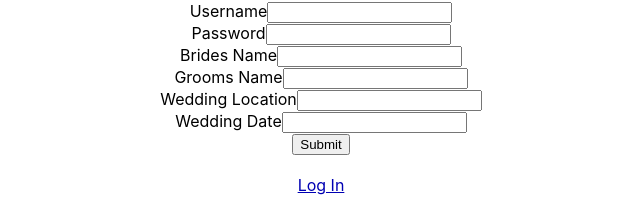
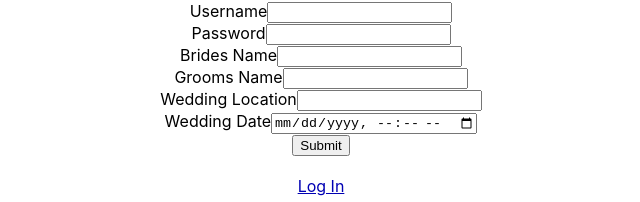
Before and after one commit to Kkelly22/wedding-itinerary-app, a React (Create React App) app in the folder client/: page /signup in a window 1280 px wide. Shown: the part 81-283 px from the top of the page, without its empty margins (319-959 px from the left). Built offline with nearby package versions, Linux system fonts and the light colour scheme.

Commit message:
changed the Wedding Date signup to a date-time local and formatted the display

```diff
--- a/client/src/components/users/WeddingInfo.js
+++ b/client/src/components/users/WeddingInfo.js
@@ -1,5 +1,6 @@
 import React, { Component } from 'react';
 import './../../App.css';
+import Moment from 'react-moment';
 
 class WeddingInfo extends Component {
 
@@ -9,7 +10,7 @@ class WeddingInfo extends Component {
       <div className="wedding-info">
         Wedding Location: {this.props.user.wedding_location}
         <br />
-        Wedding Date: {this.props.user.wedding_date}
+        Wedding Date: <Moment parse="YYYY-MM-DD HH:mm">{this.props.user.wedding_date}</Moment>
       </div>
     );
   }
--- a/client/src/containers/SignupContainer.js
+++ b/client/src/containers/SignupContainer.js
@@ -56,7 +56,7 @@ class SignupContainer extends Component {
           <input type="text" name="wedding_location" value={this.state.wedding_location} onChange={(event) => this.handleOnChange(event)} />
           <br />
            <label>Wedding Date</label>
-          <input type="text" name="wedding_date" value={this.state.wedding_date} onChange={(event) => this.handleOnChange(event)} />
+          <input type="datetime-local" name="wedding_date" value={this.state.wedding_date} onChange={(event) => this.handleOnChange(event)} />
           <br />
           <input type="submit" />
         </form>
```
